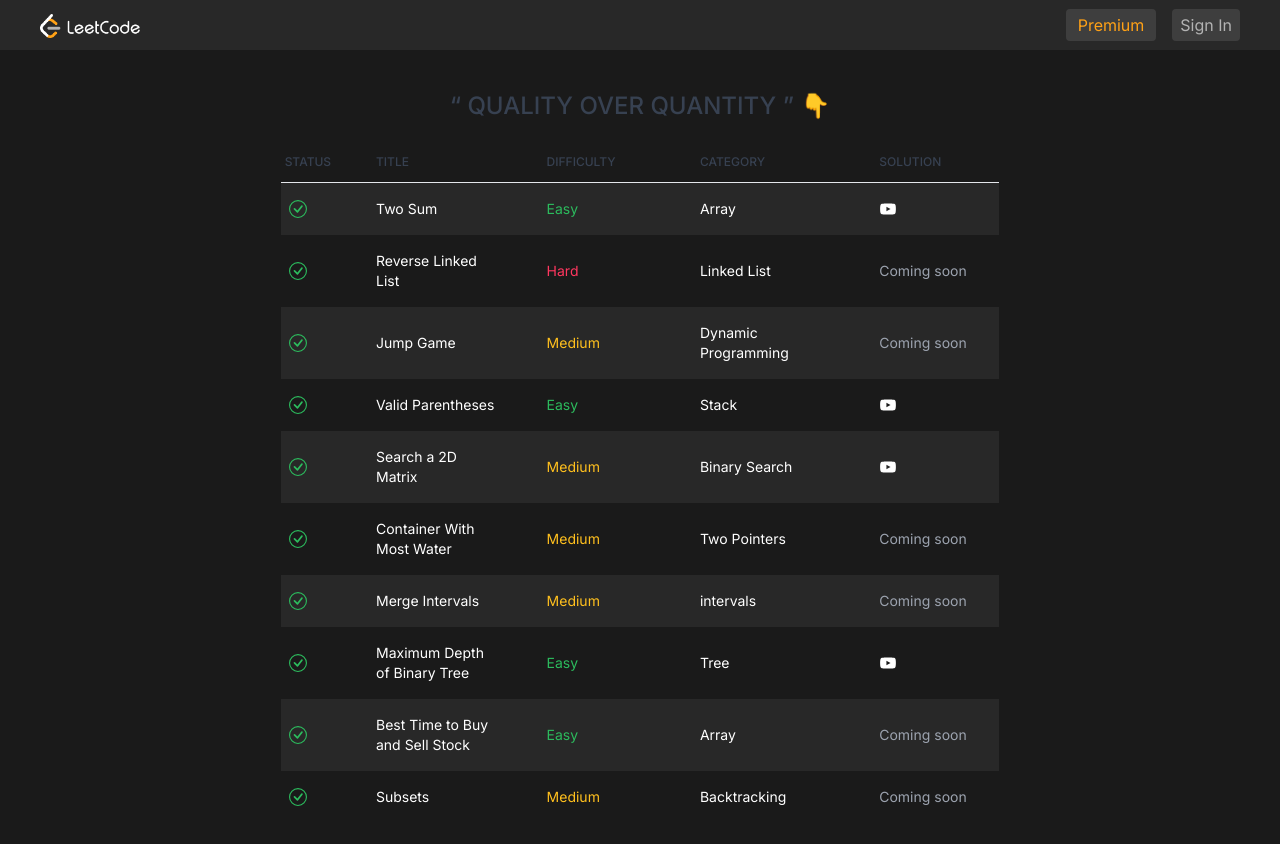
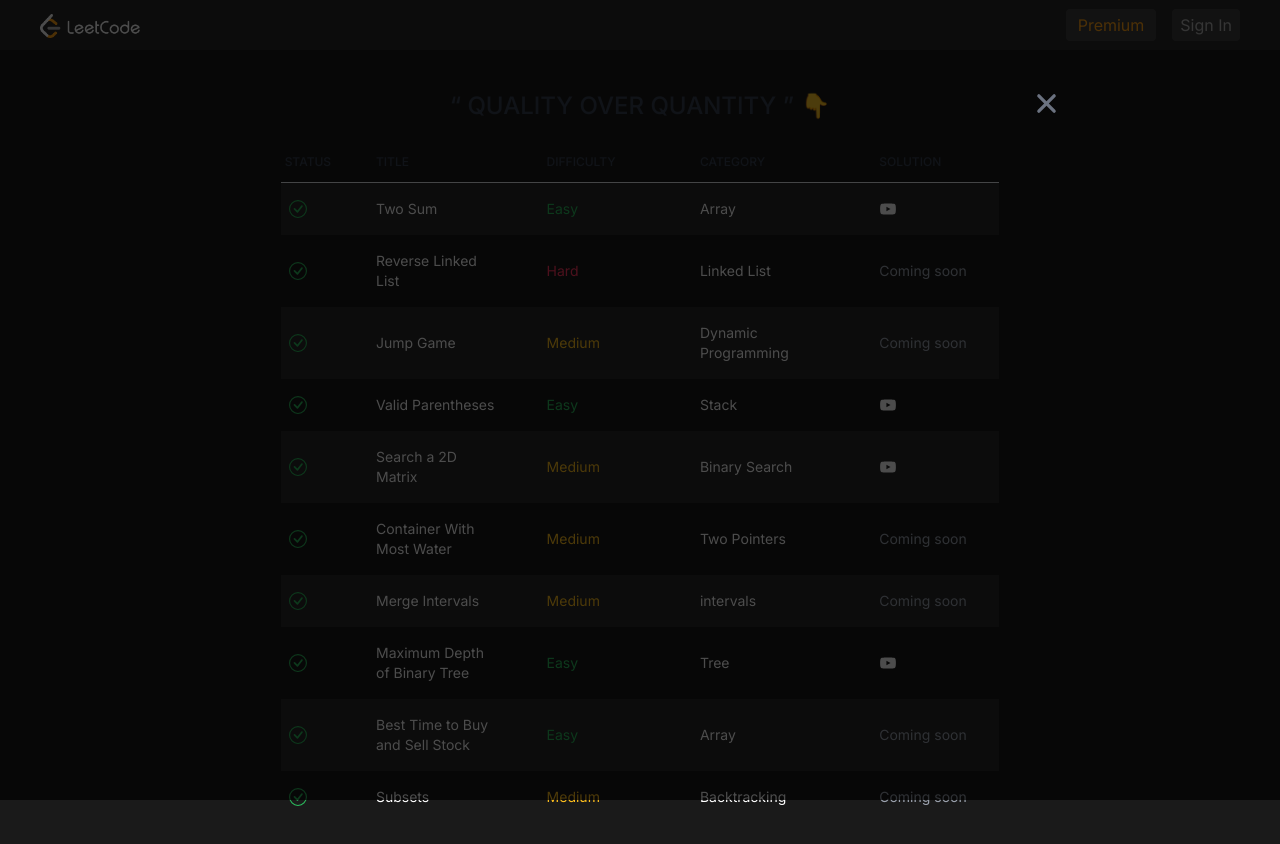
Before and after one commit to Wetooa/leetclone, a Next.js app in the folder client/: page / in a window 1280 px wide. Both pictures are taken after a click on the icon 888 px from the left and 209 px from the top of the page. Shown: the top 844 px of the page. Built offline with nearby package versions, Linux system fonts and the light colour scheme.

Commit message:
[ui][Adrian] videoid

```diff
--- a/client/package.json
+++ b/client/package.json
@@ -21,6 +21,7 @@
     "react-dom": "18.2.0",
     "react-firebase-hooks": "^5.1.1",
     "react-icons": "^4.9.0",
+    "react-youtube": "^10.1.0",
     "recoil": "^0.7.7",
     "typescript": "5.1.3"
   },
--- a/client/src/app/page.tsx
+++ b/client/src/app/page.tsx
@@ -1,3 +1,5 @@
+"use client";
+
 import ProblemsTable from "@/components/ProblemsTable/ProblemsTable";
 import Topbar from "@/components/Topbar/Topbar";
 
--- a/client/src/components/ProblemsTable/ProblemsTable.tsx
+++ b/client/src/components/ProblemsTable/ProblemsTable.tsx
@@ -2,11 +2,32 @@
 import Link from "next/link";
 import { BsCheckCircle } from "react-icons/bs";
 import { AiFillYoutube } from "react-icons/ai";
+import { IoClose } from "react-icons/io5";
+import YouTube from "react-youtube";
+import { useEffect, useState } from "react";
 
 interface ProblemsTableProps {}
 
 export default function ProblemsTable({}: ProblemsTableProps) {
+	const [youtubePlayer, setYoutubePlayer] = useState({
+		isOpen: false,
+		videoId: "",
+	});
+
+	const closeModal = () => {
+		setYoutubePlayer({ isOpen: false, videoId: "" });
+	};
+
+	useEffect(() => {
+		const handleEsc = (e: KeyboardEvent) => {
+			if (e.key === "Escape") closeModal();
+		};
+		window.addEventListener("keydown", handleEsc);
+		return () => window.removeEventListener("keydown", handleEsc);
+	}, []);
+
 	return (
+		<>
 			<tbody className="text-white">
 				{problems.map((doc, index) => {
 					const difficultyColor =
@@ -32,13 +53,22 @@
 									{doc.title}
 								</Link>
 							</td>
-						<td className={`px-6 py-4 ${difficultyColor}`}>{doc.difficulty}</td>
+							<td className={`px-6 py-4 ${difficultyColor}`}>
+								{doc.difficulty}
+							</td>
 							<td className="px-6 py-4">{doc.category}</td>
 							<td className="px-6 py-4">
 								{doc.videoId ? (
 									<AiFillYoutube
 										className="cursor-pointer hover:text-red-600"
 										fontSize={"18"}
+										onClick={() => {
+											setYoutubePlayer({
+												...youtubePlayer,
+												isOpen: true,
+												videoId: doc.videoId!,
+											});
+										}}
 									/>
 								) : (
 									<p className="text-gray-400">Coming soon</p>
@@ -48,5 +78,31 @@
 					);
 				})}
 			</tbody>
+
+			{youtubePlayer.isOpen && (
+				<tfoot className="fixed top-0 left-0 h-screen w-screen flex items-center justify-center">
+					<div
+						className="bg-black z-10 opacity-70 top-0 left-0 w-screen h-screen absolute"
+						onClick={closeModal}
+					/>
+					<div className="w-full z-50 h-full px-6 relative max-w-4xl">
+						<div className="w-full h-full flex items-center justify-center relative">
+							<div className="w-full relative">
+								<IoClose
+									fontSize={"35"}
+									className="cursor-pointer absolute -top-16 right-0"
+									onClick={closeModal}
+								/>
+								<YouTube
+									videoId={youtubePlayer.videoId}
+									loading="lazy"
+									iframeClassName="w-full min-h-[500px]"
+								/>
+							</div>
+						</div>
+					</div>
+				</tfoot>
+			)}
+		</>
 	);
 }
```
Also changed, not shown: 1 other file (tests, documents, lock files or other folders). Lines whose indentation alone changed are shown as unchanged.
